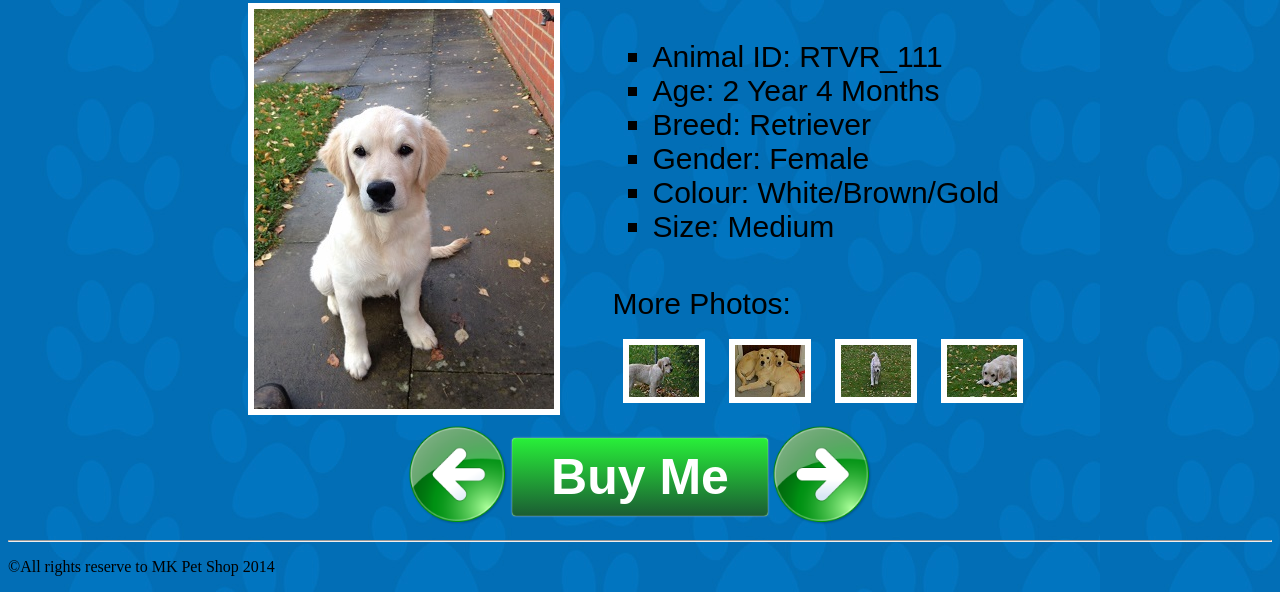
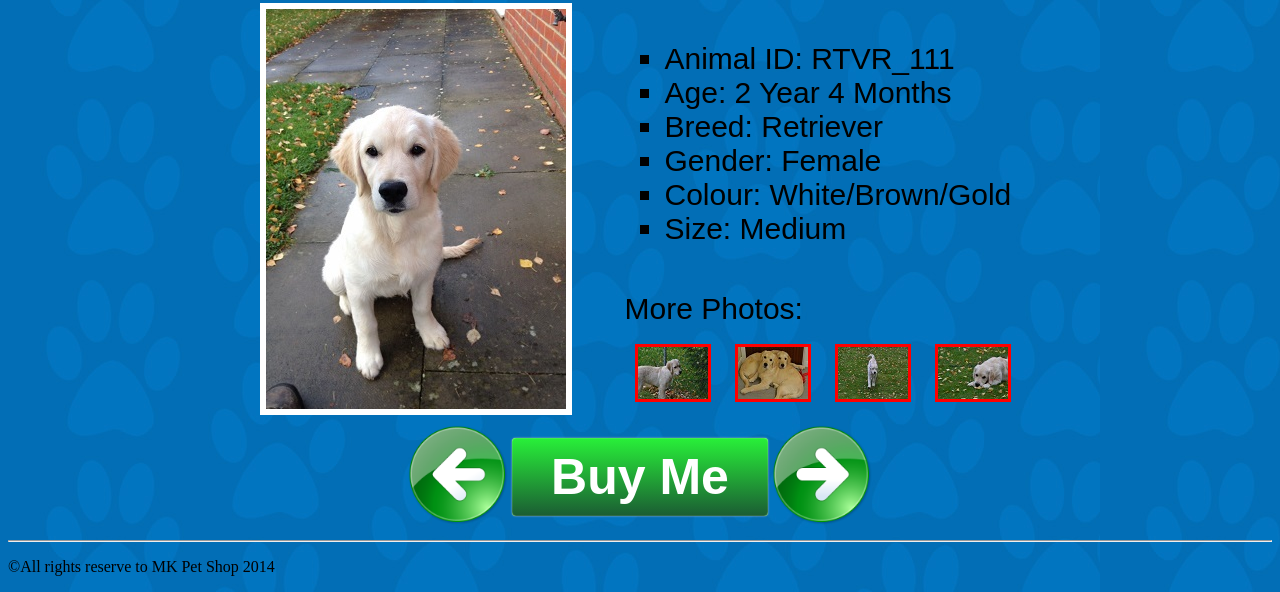
Before and after one commit to mkpet/mkpet.github.io, a plain HTML site: page dog-max.html in a window 1280 px wide. Shown: the part 472-1064 px from the top of the page. Drawn offline with Linux system fonts and the light colour scheme.

Commit message:
Update product-css.css

```diff
--- a/product-css.css
+++ b/product-css.css
@@ -68,7 +68,7 @@ body{background-image: url(background.jpg);}
 			  font-family: Arial, sans-serif;
 			}
 
-#gallery{ border: 6px solid #ffffff;
+#gallery{ border: 3px solid #ff0000;
 		  margin:10px;
 		}
 
```
